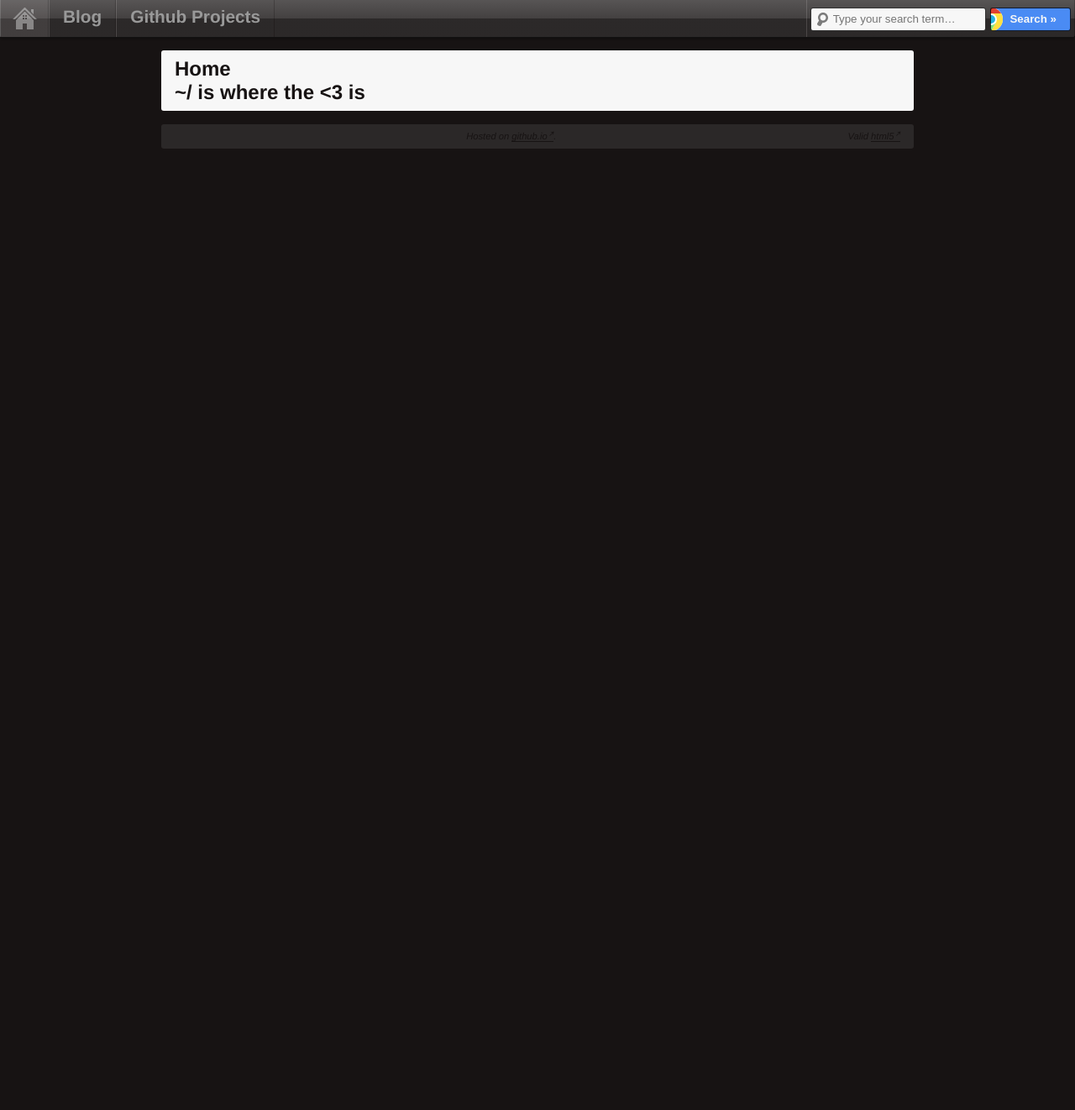
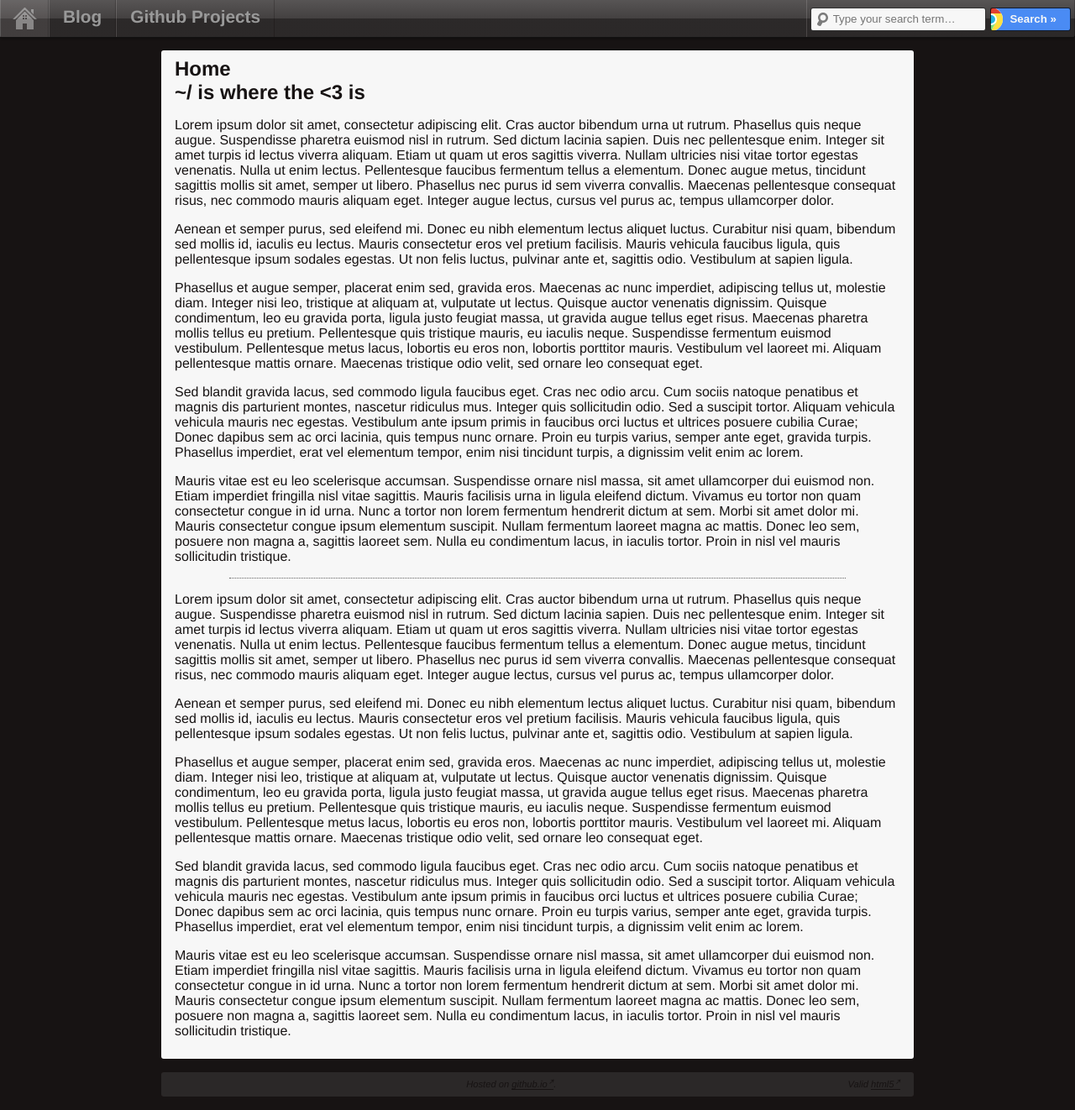
Before and after one commit to akoimeexx/akoimeexx.github.io, a Jekyll site: the page built from index.html, in a window 1280 px wide and 1322 px high. Shown: the whole window at 84% size. Built offline with Jekyll 4.4.1, drawn with Linux system fonts in a browser that asks for light colours; comment, search, counter and statistics services are not loaded.

```diff
--- a/index.html
+++ b/index.html
@@ -3,3 +3,14 @@
 title: Home
 ---
 <h2>~/ is where the &lt;3 is</h2>
+<p>Lorem ipsum dolor sit amet, consectetur adipiscing elit. Cras auctor bibendum urna ut rutrum. Phasellus quis neque augue. Suspendisse pharetra euismod nisl in rutrum. Sed dictum lacinia sapien. Duis nec pellentesque enim. Integer sit amet turpis id lectus viverra aliquam. Etiam ut quam ut eros sagittis viverra. Nullam ultricies nisi vitae tortor egestas venenatis. Nulla ut enim lectus. Pellentesque faucibus fermentum tellus a elementum. Donec augue metus, tincidunt sagittis mollis sit amet, semper ut libero. Phasellus nec purus id sem viverra convallis. Maecenas pellentesque consequat risus, nec commodo mauris aliquam eget. Integer augue lectus, cursus vel purus ac, tempus ullamcorper dolor.</p>
+<p>Aenean et semper purus, sed eleifend mi. Donec eu nibh elementum lectus aliquet luctus. Curabitur nisi quam, bibendum sed mollis id, iaculis eu lectus. Mauris consectetur eros vel pretium facilisis. Mauris vehicula faucibus ligula, quis pellentesque ipsum sodales egestas. Ut non felis luctus, pulvinar ante et, sagittis odio. Vestibulum at sapien ligula.</p>
+<p>Phasellus et augue semper, placerat enim sed, gravida eros. Maecenas ac nunc imperdiet, adipiscing tellus ut, molestie diam. Integer nisi leo, tristique at aliquam at, vulputate ut lectus. Quisque auctor venenatis dignissim. Quisque condimentum, leo eu gravida porta, ligula justo feugiat massa, ut gravida augue tellus eget risus. Maecenas pharetra mollis tellus eu pretium. Pellentesque quis tristique mauris, eu iaculis neque. Suspendisse fermentum euismod vestibulum. Pellentesque metus lacus, lobortis eu eros non, lobortis porttitor mauris. Vestibulum vel laoreet mi. Aliquam pellentesque mattis ornare. Maecenas tristique odio velit, sed ornare leo consequat eget.</p>
+<p>Sed blandit gravida lacus, sed commodo ligula faucibus eget. Cras nec odio arcu. Cum sociis natoque penatibus et magnis dis parturient montes, nascetur ridiculus mus. Integer quis sollicitudin odio. Sed a suscipit tortor. Aliquam vehicula vehicula mauris nec egestas. Vestibulum ante ipsum primis in faucibus orci luctus et ultrices posuere cubilia Curae; Donec dapibus sem ac orci lacinia, quis tempus nunc ornare. Proin eu turpis varius, semper ante eget, gravida turpis. Phasellus imperdiet, erat vel elementum tempor, enim nisi tincidunt turpis, a dignissim velit enim ac lorem.</p>
+<p>Mauris vitae est eu leo scelerisque accumsan. Suspendisse ornare nisl massa, sit amet ullamcorper dui euismod non. Etiam imperdiet fringilla nisl vitae sagittis. Mauris facilisis urna in ligula eleifend dictum. Vivamus eu tortor non quam consectetur congue in id urna. Nunc a tortor non lorem fermentum hendrerit dictum at sem. Morbi sit amet dolor mi. Mauris consectetur congue ipsum elementum suscipit. Nullam fermentum laoreet magna ac mattis. Donec leo sem, posuere non magna a, sagittis laoreet sem. Nulla eu condimentum lacus, in iaculis tortor. Proin in nisl vel mauris sollicitudin tristique.</p>
+<hr />
+<p>Lorem ipsum dolor sit amet, consectetur adipiscing elit. Cras auctor bibendum urna ut rutrum. Phasellus quis neque augue. Suspendisse pharetra euismod nisl in rutrum. Sed dictum lacinia sapien. Duis nec pellentesque enim. Integer sit amet turpis id lectus viverra aliquam. Etiam ut quam ut eros sagittis viverra. Nullam ultricies nisi vitae tortor egestas venenatis. Nulla ut enim lectus. Pellentesque faucibus fermentum tellus a elementum. Donec augue metus, tincidunt sagittis mollis sit amet, semper ut libero. Phasellus nec purus id sem viverra convallis. Maecenas pellentesque consequat risus, nec commodo mauris aliquam eget. Integer augue lectus, cursus vel purus ac, tempus ullamcorper dolor.</p>
+<p>Aenean et semper purus, sed eleifend mi. Donec eu nibh elementum lectus aliquet luctus. Curabitur nisi quam, bibendum sed mollis id, iaculis eu lectus. Mauris consectetur eros vel pretium facilisis. Mauris vehicula faucibus ligula, quis pellentesque ipsum sodales egestas. Ut non felis luctus, pulvinar ante et, sagittis odio. Vestibulum at sapien ligula.</p>
+<p>Phasellus et augue semper, placerat enim sed, gravida eros. Maecenas ac nunc imperdiet, adipiscing tellus ut, molestie diam. Integer nisi leo, tristique at aliquam at, vulputate ut lectus. Quisque auctor venenatis dignissim. Quisque condimentum, leo eu gravida porta, ligula justo feugiat massa, ut gravida augue tellus eget risus. Maecenas pharetra mollis tellus eu pretium. Pellentesque quis tristique mauris, eu iaculis neque. Suspendisse fermentum euismod vestibulum. Pellentesque metus lacus, lobortis eu eros non, lobortis porttitor mauris. Vestibulum vel laoreet mi. Aliquam pellentesque mattis ornare. Maecenas tristique odio velit, sed ornare leo consequat eget.</p>
+<p>Sed blandit gravida lacus, sed commodo ligula faucibus eget. Cras nec odio arcu. Cum sociis natoque penatibus et magnis dis parturient montes, nascetur ridiculus mus. Integer quis sollicitudin odio. Sed a suscipit tortor. Aliquam vehicula vehicula mauris nec egestas. Vestibulum ante ipsum primis in faucibus orci luctus et ultrices posuere cubilia Curae; Donec dapibus sem ac orci lacinia, quis tempus nunc ornare. Proin eu turpis varius, semper ante eget, gravida turpis. Phasellus imperdiet, erat vel elementum tempor, enim nisi tincidunt turpis, a dignissim velit enim ac lorem.</p>
+<p>Mauris vitae est eu leo scelerisque accumsan. Suspendisse ornare nisl massa, sit amet ullamcorper dui euismod non. Etiam imperdiet fringilla nisl vitae sagittis. Mauris facilisis urna in ligula eleifend dictum. Vivamus eu tortor non quam consectetur congue in id urna. Nunc a tortor non lorem fermentum hendrerit dictum at sem. Morbi sit amet dolor mi. Mauris consectetur congue ipsum elementum suscipit. Nullam fermentum laoreet magna ac mattis. Donec leo sem, posuere non magna a, sagittis laoreet sem. Nulla eu condimentum lacus, in iaculis tortor. Proin in nisl vel mauris sollicitudin tristique.</p>
```
